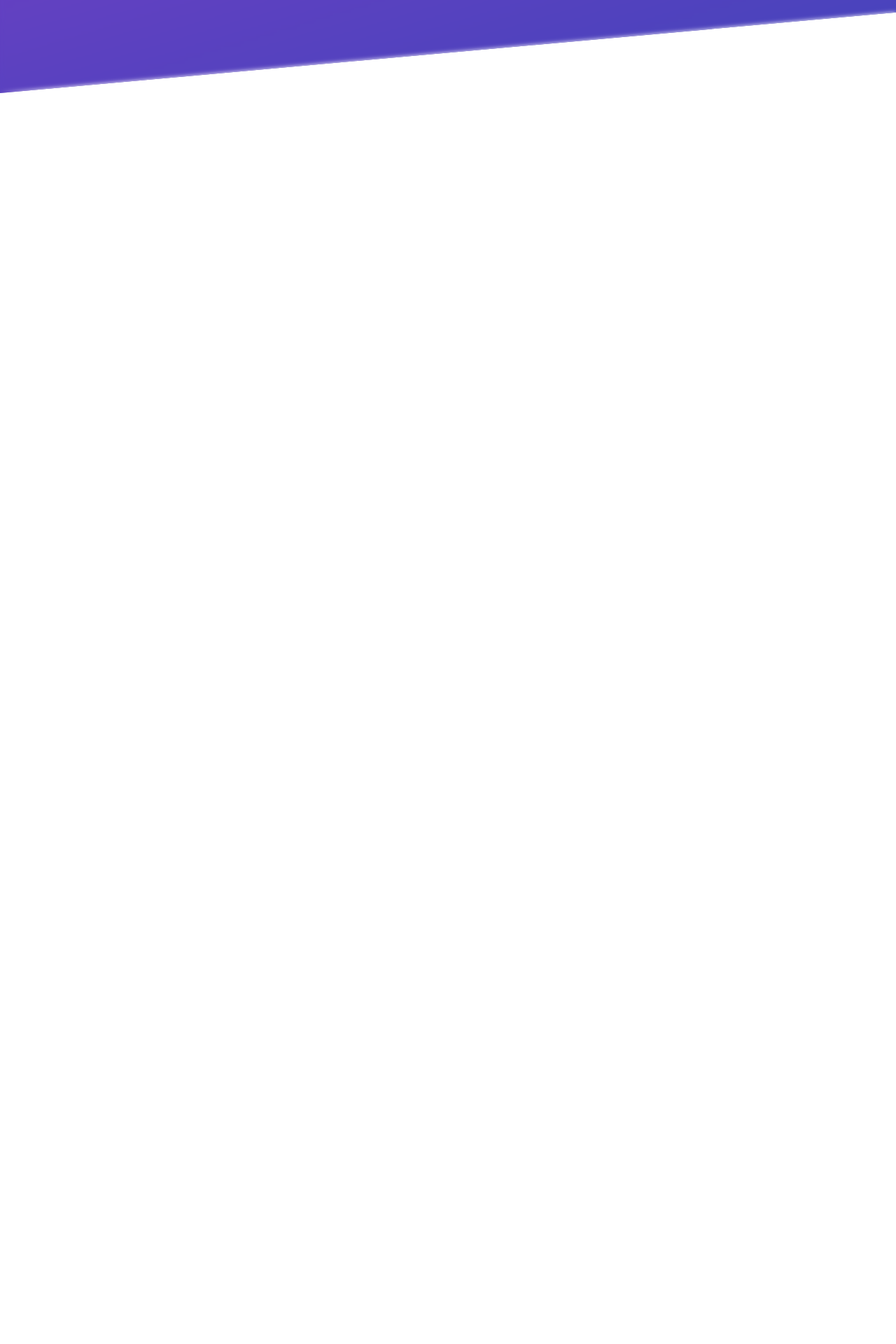
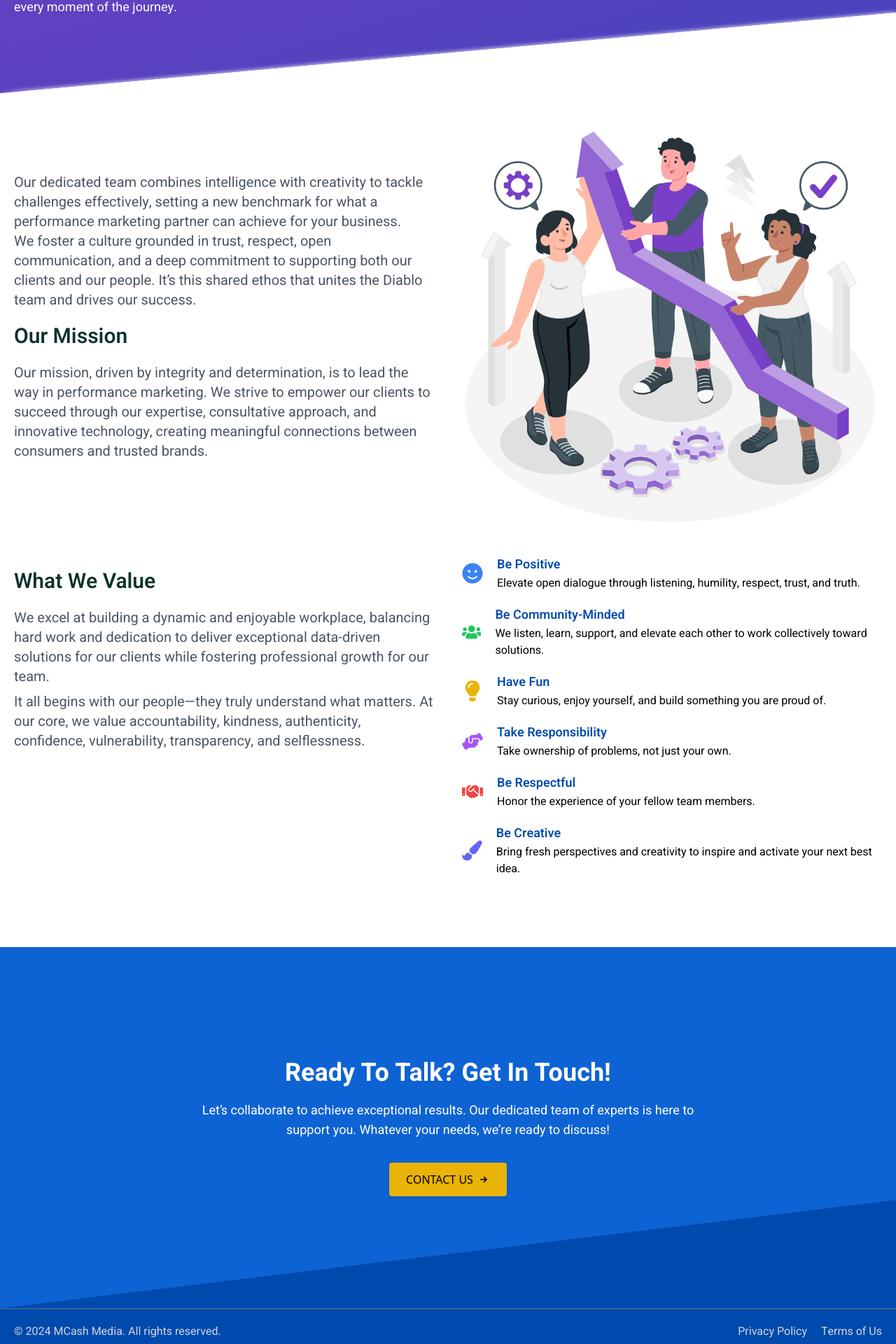
Before and after one commit to mdanamulhasan201/network_landingPage, a React (Vite) app: page /about in a window 1280 px wide. Shown: the part 251-2171 px from the top of the page at 70% size. Before the commit the page ends 800 px from the top, so only its background shows below. Built offline with nearby package versions, Linux system fonts and the light colour scheme.

Commit message:
update about us

```diff
--- a/src/components/Home/AboutUs.jsx
+++ b/src/components/Home/AboutUs.jsx
@@ -25,12 +25,12 @@ const AboutUs = () => {
 
             {/* Title Section */}
             <h1
-                className="text-center font-bold font-heebo text-3xl text-[#000872] relative"
+                className="text-center font-bold font-heebo text-3xl text-titleColor relative"
                 data-aos="fade-down"
             >
                 About Us
                 <span
-                    className="block mx-auto mt-2 h-1 w-16 bg-[#000872] rounded-full"
+                    className="block mx-auto mt-2 h-1 w-16 bg-titleColor rounded-full"
                     data-aos="fade-up"
                 ></span>
             </h1>
--- a/src/components/Home/ContactUs.jsx
+++ b/src/components/Home/ContactUs.jsx
@@ -30,7 +30,7 @@ const ContactUs = () => {
             ></div>
 
             {/* Content */}
-            <div className="relative max-w-screen-xl mx-auto px-4 py-40" data-aos="fade-up">
+            <div className="relative max-w-screen-xl mx-auto px-5 py-40" data-aos="fade-up">
                 <h1 className="text-2xl xl:text-4xl font-heebo font-bold text-center">
                     Ready To Talk? Get In Touch!
                 </h1>
--- a/src/components/Home/Our_Services.jsx
+++ b/src/components/Home/Our_Services.jsx
@@ -123,12 +123,12 @@ const Our_Services = () => {
         <div className="bg-slate-50 relative">
             <div className="max-w-screen-xl px-4 py-16 mx-auto ">
                 <h1
-                    className="text-center font-bold font-heebo text-3xl text-[#000872] relative"
+                    className="text-center font-bold font-heebo text-3xl text-titleColor relative"
                     data-aos="fade-down"
                 >
                     Our Services
                     <span
-                        className="block mx-auto mt-2 h-1 w-16 bg-[#000872] rounded-full"
+                        className="block mx-auto mt-2 h-1 w-16 bg-titleColor rounded-full"
                         data-aos="fade-up"
                     ></span>
                 </h1>
--- a/src/components/Home/Partner.jsx
+++ b/src/components/Home/Partner.jsx
@@ -72,12 +72,12 @@ const Partner = () => {
 
         <div className="max-w-screen-xl mx-auto px-8 py-16 ">
             <h1
-                className="text-center font-bold font-heebo text-3xl text-[#000872] relative"
+                className="text-center font-bold font-heebo text-3xl text-titleColor relative"
                 data-aos="fade-down"
             >
                 Our Partners
                 <span
-                    className="block mx-auto mt-2 h-1 w-16 bg-[#000872] rounded-full"
+                    className="block mx-auto mt-2 h-1 w-16 bg-titleColor rounded-full"
                     data-aos="fade-up"
                 ></span>
             </h1>
--- a/src/components/shared/Footer.jsx
+++ b/src/components/shared/Footer.jsx
@@ -4,7 +4,7 @@ const Footer = () => {
     const currentYear = new Date().getFullYear();
 
     return (
-        <div className=" py-5 bg-[#004AAD] border-t border-gray-500 text-gray-300 flex flex-col md:flex-row gap-2 justify-between items-center px-5 md:px-5 2xl:px-20">
+        <div className=" py-5 bg-[#004AAD] border-t border-gray-500 text-gray-300 flex flex-col md:flex-row gap-2 justify-between items-center px-5">
             <p className="font-heebo"> © {currentYear} MCash Media. All rights reserved.</p>
 
             <ul className="flex items-center gap-5 font-heebo ">
--- a/src/components/shared/Nav.jsx
+++ b/src/components/shared/Nav.jsx
@@ -4,6 +4,7 @@ import { motion, AnimatePresence } from 'framer-motion';
 import { CgMenuRight, CgMenuRightAlt } from 'react-icons/cg';
 import { AiOutlineClose, AiOutlinePlus, AiOutlineMinus } from 'react-icons/ai';
 import logo from '../../assets/logoWhite.png';
+// import logo from '../../assets/logo.png';
 import logos from '../../assets/logos.png';
 
 const Nav = () => {
@@ -197,7 +198,7 @@ const Nav = () => {
 
     return (
         <nav className={`fixed top-0 w-full z-40 transition-all duration-300 ${isScrolled ? 'bg-slate-50 shadow-md' : 'bg-transparent'}`}>
-            <div className="px-5 md:px-5 2xl:px-20 py-5 flex items-center justify-between">
+            <div className="py-5 flex items-center justify-between">
                 {/* Logo */}
 
                 <motion.div
@@ -217,7 +218,8 @@ const Nav = () => {
                         initial={{ opacity: 1 }}
                         animate={{ opacity: isScrolled ? 0 : 1 }}
                         transition={{ duration: 0.3 }}
-                        className="hidden md:block"
+                        className="hidden md:block mr-5"
+
                     >
                         <button
                             onClick={toggleMenu}
@@ -244,7 +246,7 @@ const Nav = () => {
                             transition={{ duration: 0.3 }}
                             className="fixed top-0 left-0 w-full "
                         >
-                            <div className="flex items-center justify-between px-5 2xl:px-20 py-3">
+                            <div className="flex items-center justify-between px-5 py-3">
                                 {/* Logo for scrolling state */}
                                 <motion.div
                                     initial={{ y: -20 }}
@@ -252,7 +254,7 @@ const Nav = () => {
                                     transition={{ duration: 0.5, ease: "easeInOut" }}
                                 >
                                     <Link to="/" className="flex items-center space-x-2">
-                                        <img src={logos} alt="Logo" className="w-28 h-12 md:w-36 md:h-14"/>
+                                        <img src={logos} alt="Logo" className="w-28 h-12 md:w-36 md:h-14" />
                                     </Link>
                                 </motion.div>
 
@@ -286,12 +288,12 @@ const Nav = () => {
                 </div>
 
                 {/* Always visible on mobile */}
-                <div className="md:hidden">
+                <div className="md:hidden mr-5">
                     <button onClick={toggleMenu} className="z-50 text-white text-3xl">
                         {isMenuOpen ? (
                             <></>
                         ) : (
-                            <CgMenuRight  className={` text-4xl ${isScrolled ? 'text-Blue' : 'bg-transparent'}`} />
+                            <CgMenuRight className={` text-4xl ${isScrolled ? 'text-Blue' : 'bg-transparent'}`} />
                         )}
                     </button>
                 </div>
@@ -310,12 +312,15 @@ const Nav = () => {
                             />
 
                             {/* Close Button outside the sidebar */}
-                            <button
+                            <motion.button
+                                initial={{ opacity: 0 }}
+                                animate={{ opacity: 1 }}
+                                exit={{ opacity: 0 }}
                                 onClick={toggleMenu}
                                 className="absolute top-6 left-6 z-20 text-white text-3xl"
                             >
                                 <AiOutlineClose />
-                            </button>
+                            </motion.button>
 
                             <motion.div
                                 variants={sidebarVariants}
--- a/src/layout/Main.jsx
+++ b/src/layout/Main.jsx
@@ -6,7 +6,10 @@ import ContactUs from "../components/Home/ContactUs";
 const Main = () => {
     const location = useLocation();
 
-    const hideNavbarAndFooter = ["/login", "/register", "/about"].includes(location.pathname);
+    // Define paths where Navbar and Footer should be hidden
+    const hideNavbarAndFooter =
+        ["/login", "/register", "/about"].includes(location.pathname) ||
+        /^\/services\/[^/]+$/.test(location.pathname);
 
     return (
         <div className="flex flex-col min-h-screen">
--- a/src/page/AboutUs.jsx
+++ b/src/page/AboutUs.jsx
@@ -1,10 +1,32 @@
-import React from 'react';
+import ContactUs from '../components/Home/ContactUs';
+import Footer from '../components/shared/Footer';
 import Nav from '../components/shared/Nav';
+import successImg from '../assets/aboutus/success.png'
+import { useEffect } from 'react';
+import AOS from "aos";
+import "aos/dist/aos.css";
+import { Helmet } from 'react-helmet-async';
+import { FaSmile, FaUsers, FaLightbulb, FaHandsHelping, FaHandshake, FaPaintBrush } from "react-icons/fa";
 
 const AboutUs = () => {
+    useEffect(() => {
+        AOS.init({
+            duration: 1000,
+            once: false,
+            mirror: true,
+            offset: 120,
+            debug: true,
+        });
+        return () => {
+            AOS.refresh();
+        };
+    }, []);
     return (
-        <div>
-            <Nav/>
+        <>
+            <Helmet>
+                <title>Cash Media | About Us</title>
+            </Helmet>
+            <Nav />
             <div className="relative w-full h-auto">
                 {/* Background Color with Angled Division */}
                 <div
@@ -33,7 +55,83 @@ const AboutUs = () => {
                     </div>
                 </div>
             </div>
-        </div>
+            {/* about sections */}
+            <div className="max-w-screen-xl px-5 sm:px-10 xl:px-5 w-full mx-auto  my-5 pb-20">
+                <div className='flex flex-col md:flex-row justify-between items-center gap-10' data-aos="fade-up">
+                    <div className='w-full md:w-1/2 '>
+                        <p className="text-lg md:text-xl font-heebo leading-8 text-gray-600">Our dedicated team combines intelligence with creativity to tackle challenges effectively, setting a new benchmark for what a performance marketing partner can achieve for your business.
+                            <br />
+                            We foster a culture grounded in trust, respect, open communication, and a deep commitment to supporting both our clients and our people. It’s this shared ethos that unites the Diablo team and drives our success.</p>
+                        <h1 className="text-2xl md:text-3xl font-heebo font-semibold my-5 text-titleColor">Our Mission</h1>
+                        <p className="text-lg md:text-xl font-heebo leading-8 text-gray-600">Our mission, driven by integrity and determination, is to lead the way in performance marketing. We strive to empower our clients to succeed through our expertise, consultative approach, and innovative technology, creating meaningful connections between consumers and trusted brands.</p>
+                    </div>
+                    <div className='w-full md:w-1/2 '>
+                        <img src={successImg} alt="" />
+                    </div>
+                </div>
+
+                {/* What We Value */}
+                <div className='flex flex-col md:flex-row justify-between mt-10 gap-10' data-aos="fade-up">
+                    <div className='w-full md:w-6/12'>
+                        <h1 className="text-2xl md:text-3xl font-heebo font-semibold my-5 text-titleColor">What We Value</h1>
+                        <p className="text-lg md:text-xl font-heebo leading-8 text-gray-600">We excel at building a dynamic and enjoyable workplace, balancing hard work and dedication to deliver exceptional data-driven solutions for our clients while fostering professional growth for our team.
+                        </p>
+                        <p className="text-lg md:text-xl font-heebo leading-8 text-gray-600 mt-2">
+                            It all begins with our people—they truly understand what matters. At our core, we value accountability, kindness, authenticity, confidence, vulnerability, transparency, and selflessness.
+                        </p>
+                    </div>
+                    {/* right side */}
+                    <div className='w-full md:w-6/12'>
+                        <div className="flex flex-col gap-5">
+                            <div className="flex items-center gap-5">
+                                <FaSmile className="text-3xl text-blue-500" />
+                                <div>
+                                    <h2 className='text-lg font-heebo font-semibold text-Blue'>Be Positive</h2>
+                                    <p className='text-md font-heebo '>Elevate open dialogue through listening, humility, respect, trust, and truth.</p>
+                                </div>
+                            </div>
+                            <div className="flex items-center gap-5">
+                                <FaUsers className="text-3xl text-green-500" />
+                                <div>
+                                    <h2 className='text-lg font-heebo font-semibold text-Blue'>Be Community-Minded</h2>
+                                    <p className='text-md font-heebo '>We listen, learn, support, and elevate each other to work collectively toward solutions.</p>
+                                </div>
+                            </div>
+                            <div className="flex items-center gap-5">
+                                <FaLightbulb className="text-3xl text-yellow-500" />
+                                <div>
+                                    <h2 className='text-lg font-heebo font-semibold text-Blue'>Have Fun</h2>
+                                    <p className='text-md font-heebo '>Stay curious, enjoy yourself, and build something you are proud of.</p>
+                                </div>
+                            </div>
+                            <div className="flex items-center gap-5">
+                                <FaHandsHelping className="text-3xl text-purple-500" />
+                                <div>
+                                    <h2 className='text-lg font-heebo font-semibold text-Blue'>Take Responsibility</h2>
+                                    <p className='text-md font-heebo '>Take ownership of problems, not just your own.</p>
+                                </div>
+                            </div>
+                            <div className="flex items-center gap-5">
+                                <FaHandshake className="text-3xl text-red-500" />
+                                <div>
+                                    <h2 className='text-lg font-heebo font-semibold text-Blue'>Be Respectful</h2>
+                                    <p className='text-md font-heebo '>Honor the experience of your fellow team members.</p>
+                                </div>
+                            </div>
+                            <div className="flex items-center gap-5">
+                                <FaPaintBrush className="text-3xl text-indigo-500" />
+                                <div>
+                                    <h2 className='text-lg font-heebo font-semibold text-Blue'>Be Creative</h2>
+                                    <p className='text-md font-heebo '>Bring fresh perspectives and creativity to inspire and activate your next best idea.</p>
+                                </div>
+                            </div>
+                        </div>
+                    </div>
+                </div>
+            </div>
+            <ContactUs />
+            <Footer />
+        </>
     );
 };
 
--- a/tailwind.config.js
+++ b/tailwind.config.js
@@ -7,6 +7,7 @@ export default {
       colors: {
         Blue: "#004aad",
         "Blue-hover": "#004badd1",
+        titleColor: "#0C312C",
       },
       fontFamily: {
         heebo: ["Heebo", "Georgia", "serif"],
```
Also changed, not shown: src/components/shared/Navbar.jsx (+15 -10 lines), src/page/ServiceDetails.jsx (+14 -7 lines), src/assets/aboutus/success.png (added).
